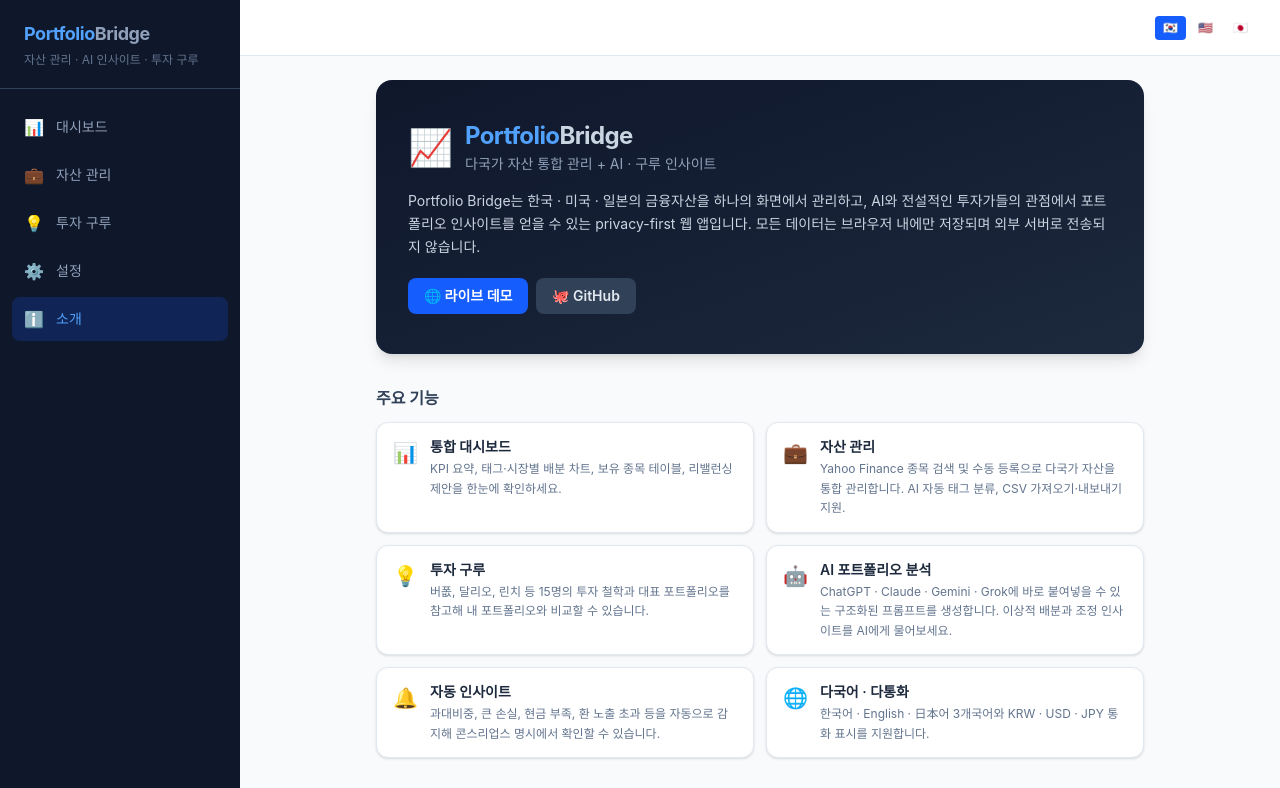
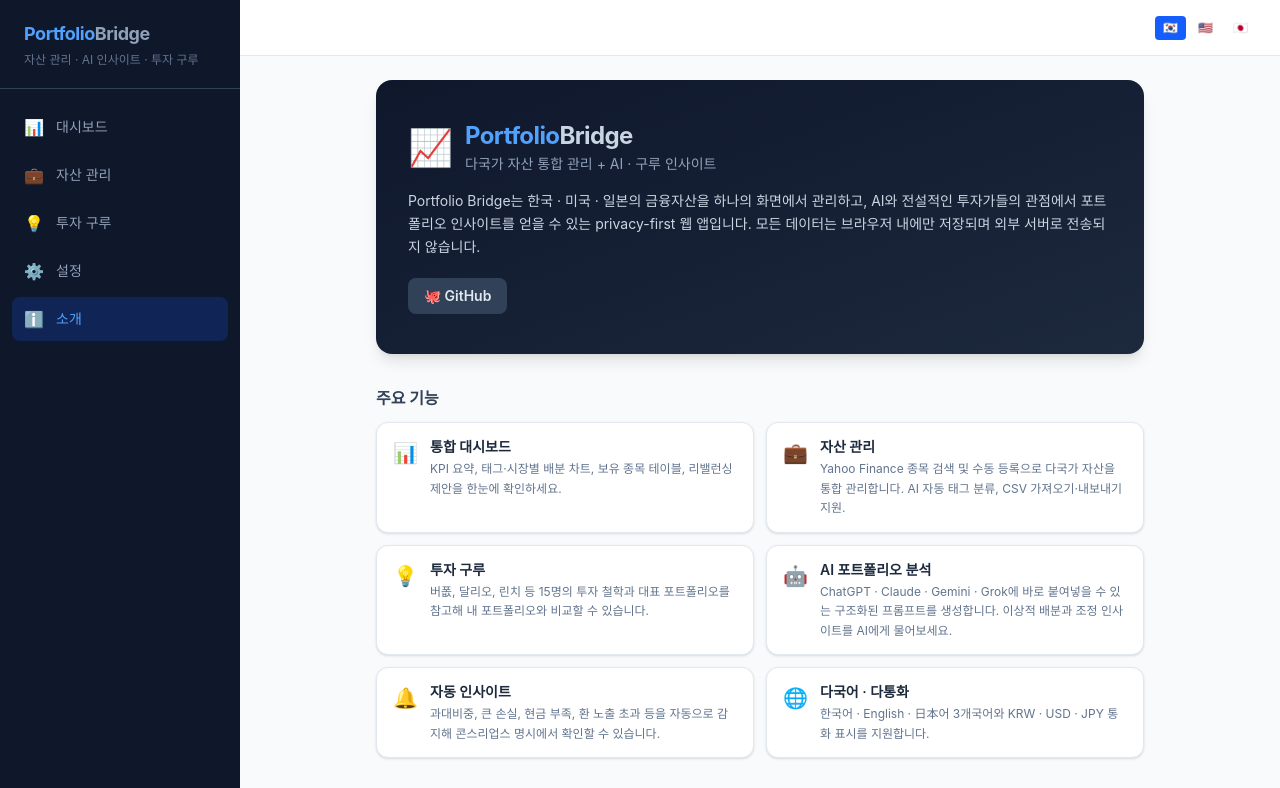
Before and after one commit to idenrai/portfolio-bridge, a React (Vite) app: page /about in a window 1280 px wide. Shown: the top 788 px of the page. Built offline with nearby package versions, Linux system fonts and the light colour scheme; no server answers.

Commit message:
[fix] remove useless link

```diff
--- a/src/pages/About.tsx
+++ b/src/pages/About.tsx
@@ -65,14 +65,6 @@
           {t.about_intro}
         </p>
         <div className="mt-5 flex flex-wrap gap-2">
-          <a
-            href="https://portfolio-bridge-sigma.vercel.app/"
-            target="_blank"
-            rel="noopener noreferrer"
-            className="inline-flex items-center gap-1.5 rounded-lg bg-blue-600 hover:bg-blue-500 px-4 py-2 text-sm font-semibold text-white transition-colors"
-          >
-            🌐 {t.about_links_live}
-          </a>
           <a
             href="https://github.com/idenrai/portfolio-bridge"
             target="_blank"
```
